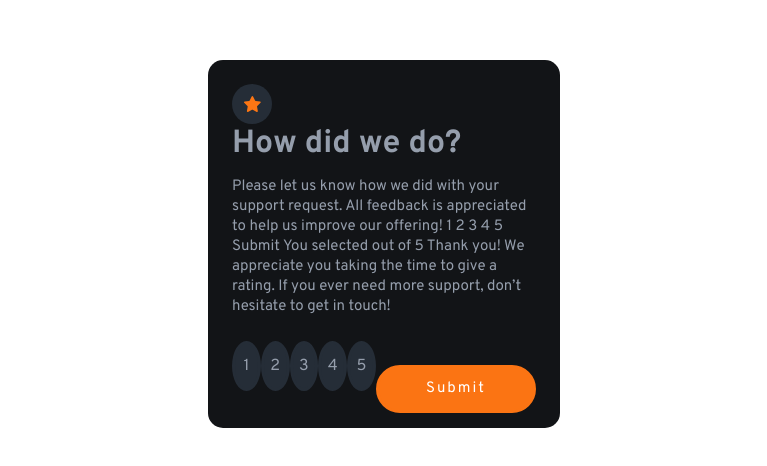
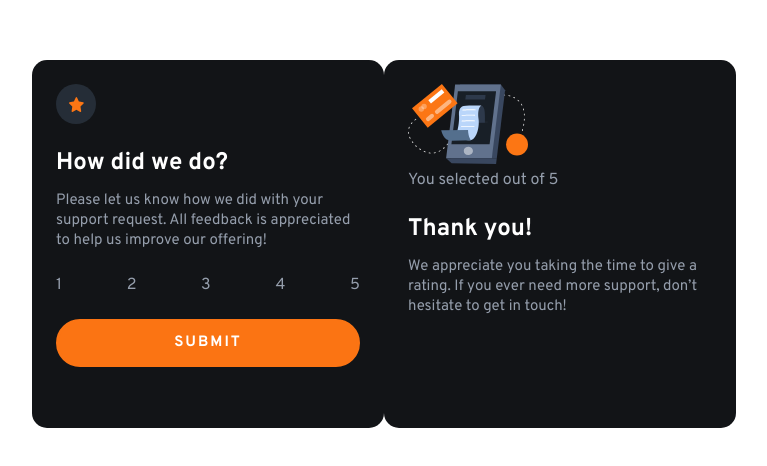
Before and after one commit to ariorhan/FE-Mentor-Projects, a plain HTML site: page interactive-rating-component/index.html in a window 1280 px wide. Shown: the part 156-622 px from the top of the page, without its empty margins (256-1023 px from the left). Drawn offline with Linux system fonts and the light colour scheme.

Commit message:
Update index.html

```diff
--- a/interactive-rating-component/index.html
+++ b/interactive-rating-component/index.html
@@ -11,41 +11,54 @@
 <body>
     <main>
         <div class="star">
-            <img src="images/icon-star.svg" alt="star">
+            <img src="images/icon-star.svg" alt="star" width="15px" height="15">
         </div>
         <div class="text">
-            <h1>How did we do? </h1>
-            <p>Please let us know how we did with your support request. All feedback is appreciated to help us improve our offering! 1 2 3 4 5 Submit You selected out of 5 Thank you! We appreciate you taking the time to give a rating. If you ever need more support, don’t hesitate to get in touch!</p>
+            <h2>How did we do? </h2>
+            <p>Please let us know how we did with your support request. All feedback is appreciated to help us improve our offering!</p>
         </div>
 
         <div class="ratings">
 
-        <div class="rating">
-        <input type="radio"   name="rating" value="1">
-        <label for="rating-10">1</label>
+            <label>
+                <input type="radio" name="rating" value="1">
+                <div class="deneme">1</div>
+            </label>
+
+            <label>
+                <input type="radio" name="rating" value="2">
+                <div class="deneme">2</div>
+            </label>
+
+            <label>
+                <input type="radio" name="rating" value="3">
+                <div class="deneme">3</div>
+            </label>
+
+            <label>
+                <input type="radio" name="rating" value="4">
+                <div class="deneme">4</div>
+            </label>
+
+            <label>
+                <input type="radio" name="rating" value="5">
+                <div class="deneme">5</div>
+            </label>
+
         </div>
-
-        <div class="rating">
-        <input type="radio" id="radio-2"  name="rating" value="2">
-        <label for="rating-2">2</label>
+        <button type="submit"><strong>SUBMIT</strong></button>
+    </main>
+    <main>
+        <div class="illustration">
+            <img src="images/illustration-thank-you.svg" alt="illustrated" width="120px" height="80px">
         </div>
-
-        <div class="rating">
-        <input type="radio"   name="rating" value="3">
-        <label for="rating-3">3</label>
+        <div class="selected">
+            You selected out of 5
         </div>
-
-        <div class="rating">
-        <input type="radio"   name="rating" value="4">
-        <label for="rating-4">4</label>
+        <div class="thanks">
+            <h2>Thank you!</h2>
+            <p>We appreciate you taking the time to give a rating. If you ever need more support, don’t hesitate to get in touch!</p>
         </div>
-
-        <div class="rating">
-        <input type="radio"   name="rating" value="5">
-        <label for="rating-5">5</label>
-        </div>
-
-        <button type="submit">Submit</button>
     </main>
 
 </body>
```
